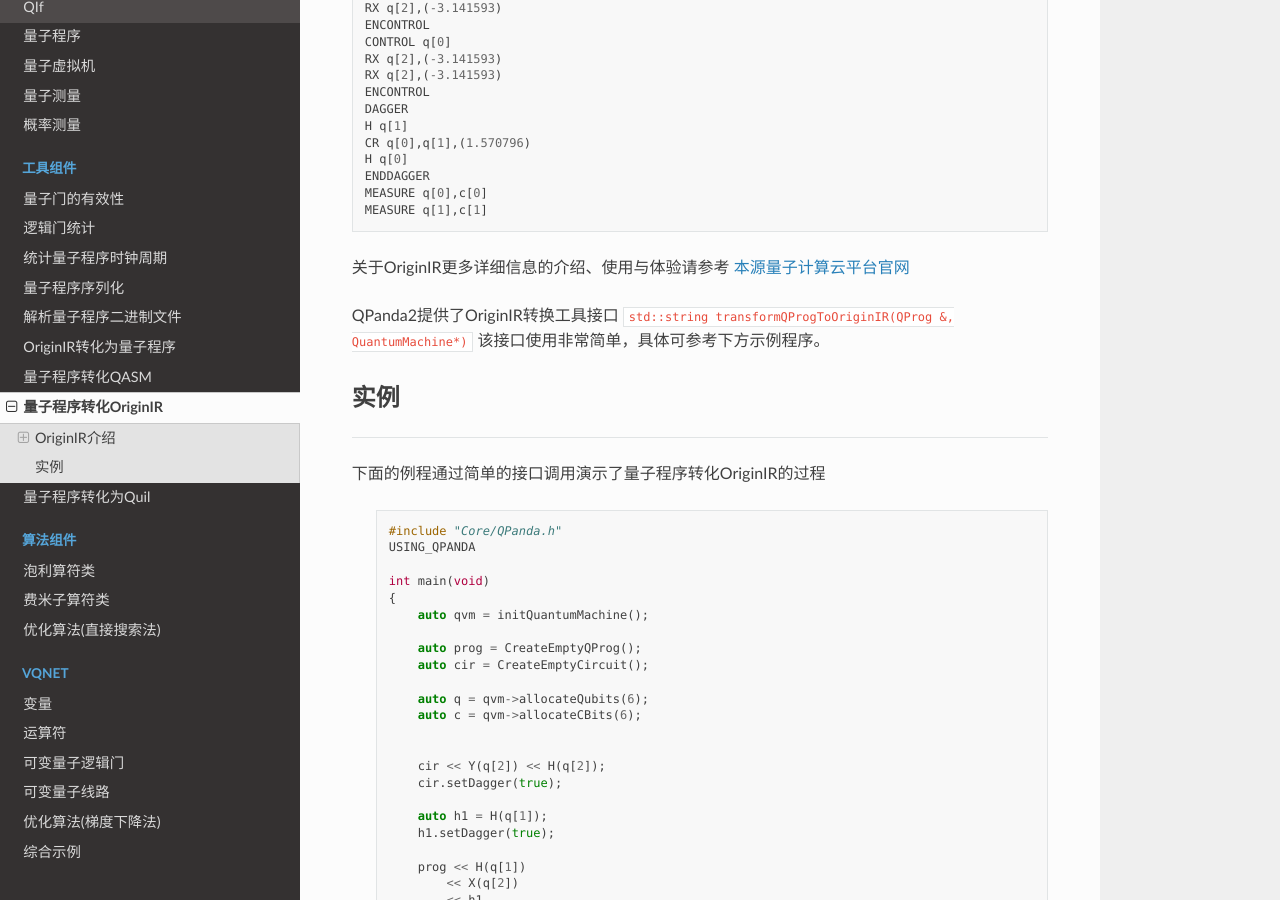
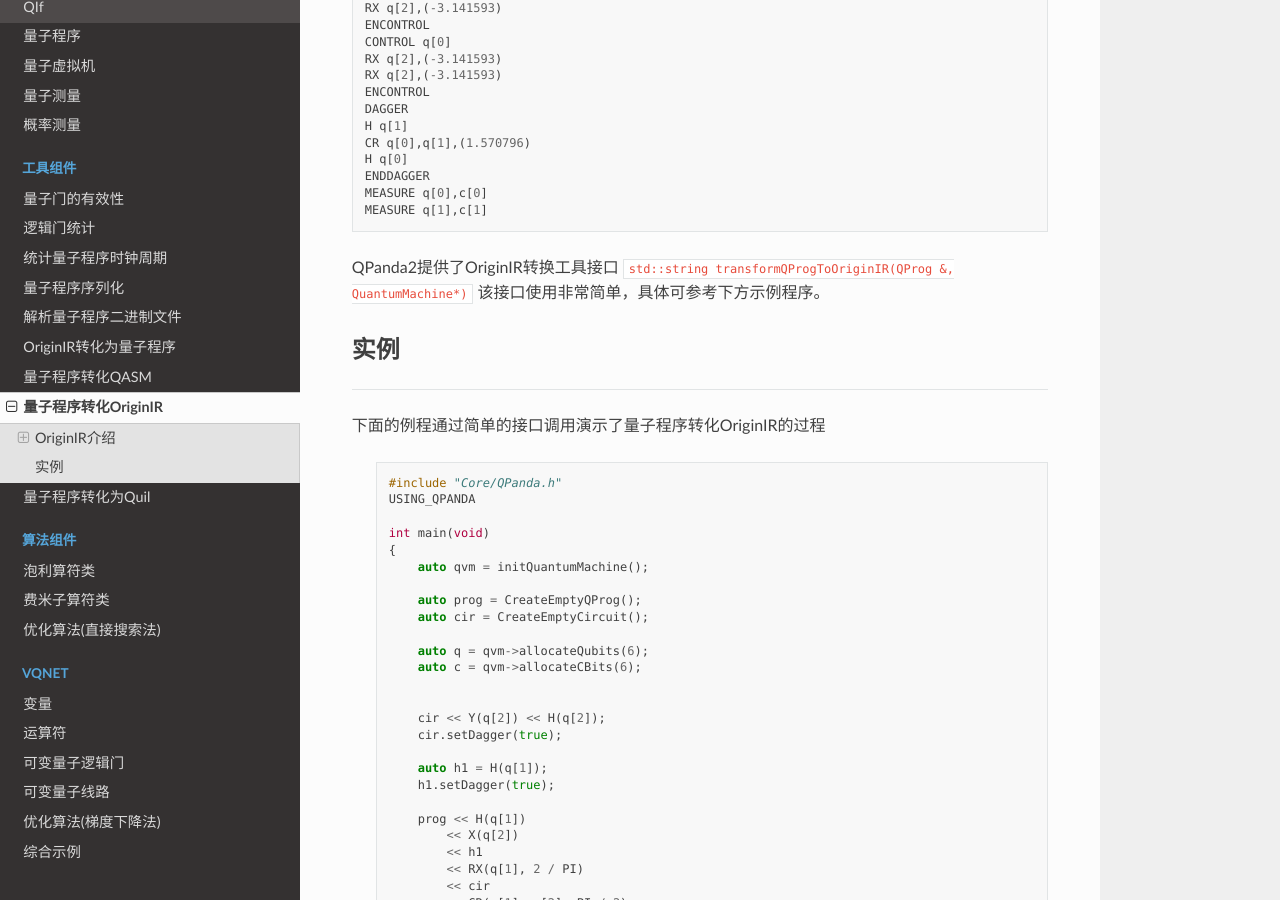
Before and after one commit to liye0005/QPanda-Toturial, a Sphinx documentation site: the page built from source/QProgToOriginIR.rst, in a window 1280 px wide and 900 px high, scrolled down 3933 px. Built offline with Sphinx 7.4.7 and the Read the Docs theme 2.0.0, drawn with Linux system fonts in a browser that asks for light colours; pages that are not in the unit, such as notebooks, are missing from menus.

Commit message:
去除无用的官网超链接

```diff
--- a/source/QProgToOriginIR.rst
+++ b/source/QProgToOriginIR.rst
@@ -200,8 +200,6 @@ OPE算法
     MEASURE q[1],c[1]
 
 
-关于OriginIR更多详细信息的介绍、使用与体验请参考 `本源量子计算云平台官网`_
-
 QPanda2提供了OriginIR转换工具接口 ``std::string transformQProgToOriginIR(QProg &, QuantumMachine*)`` 该接口使用非常简单，具体可参考下方示例程序。
 
 实例
```
